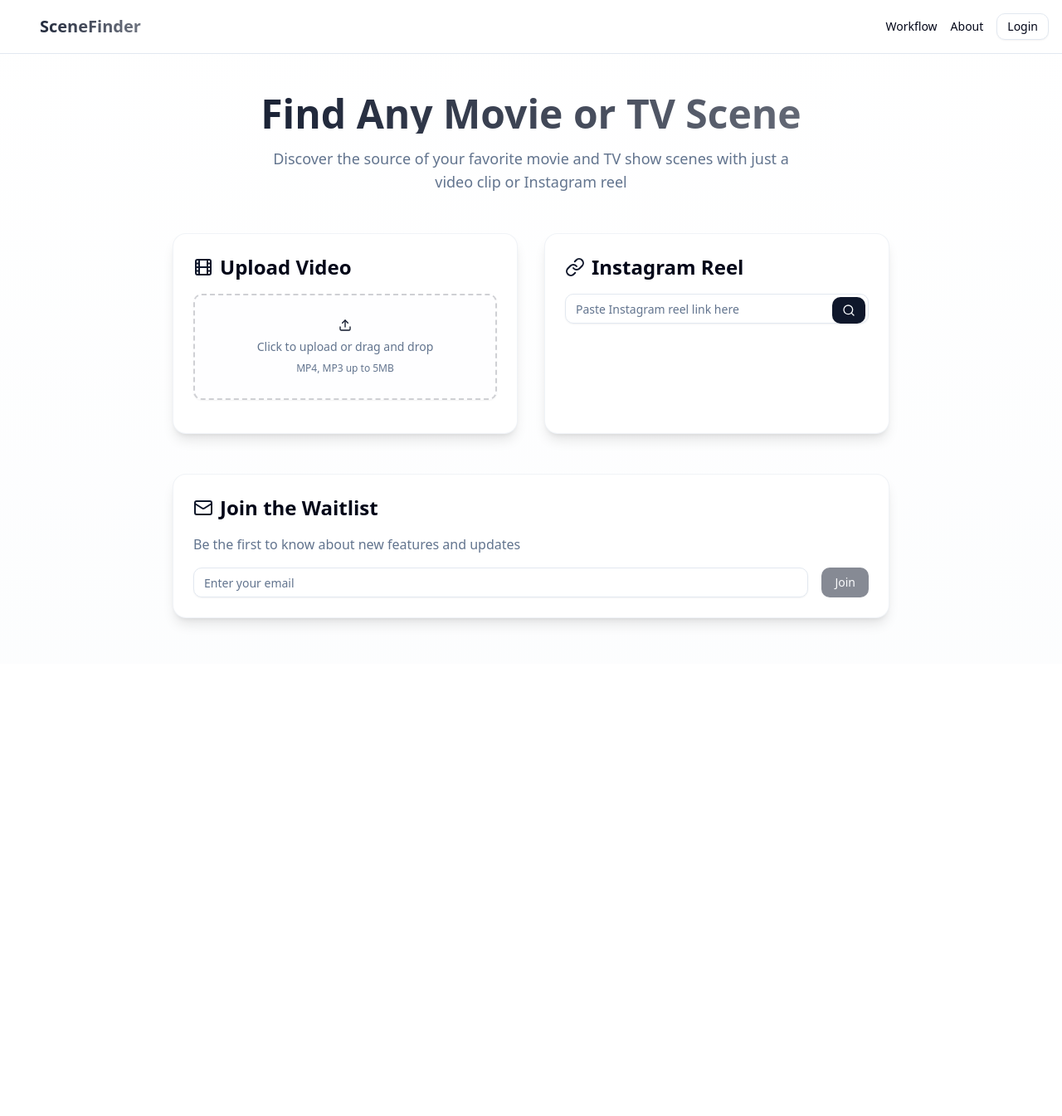
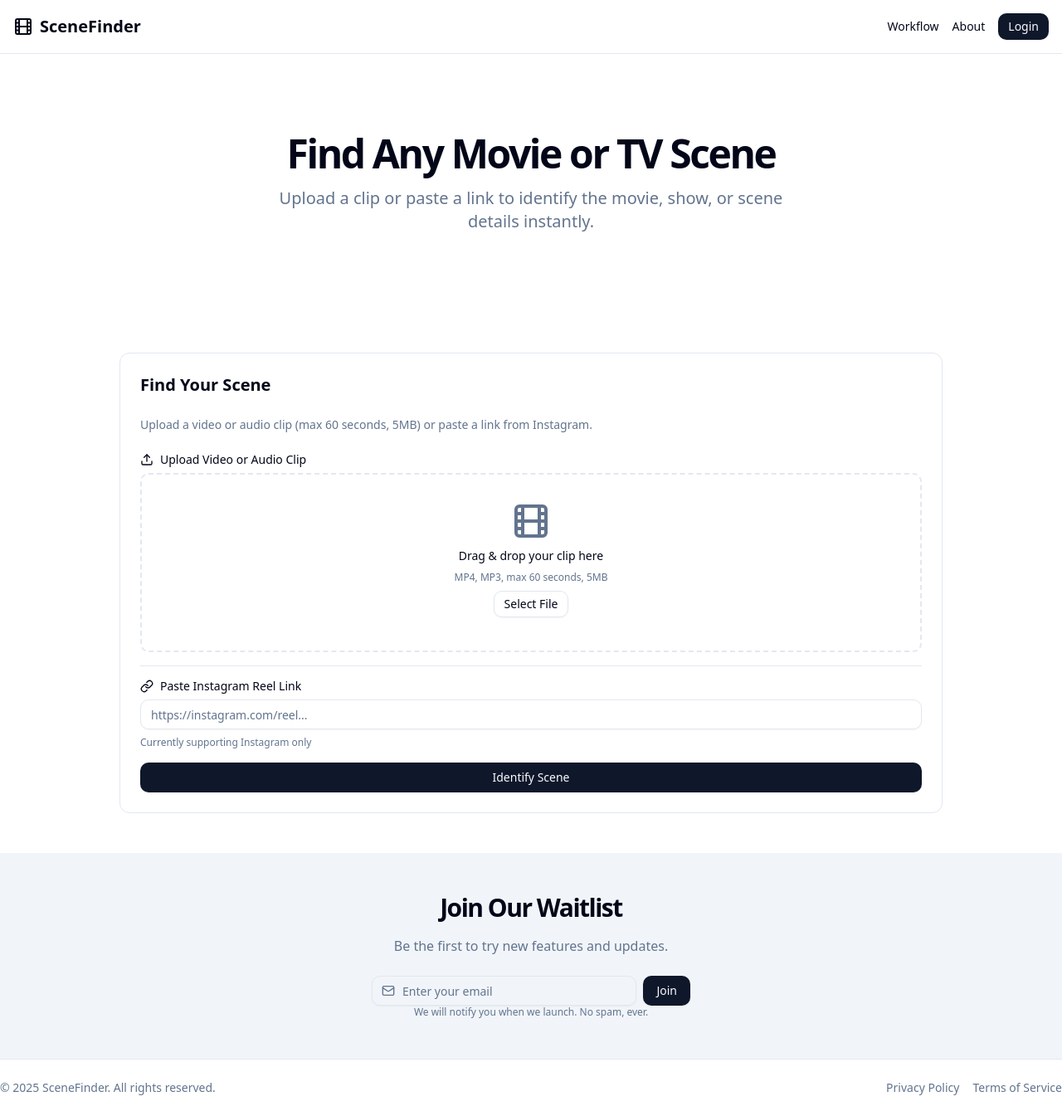
Before and after one commit to notyourcfo/scenefinder-front-end, a Next.js app: page / in a window 1280 px wide. Shown: the whole page at 83% size. Before the commit the page ends 800 px from the top, so only its background shows below. Built offline with nearby package versions, Linux system fonts and the light colour scheme.

Commit message:
Update page.js
Rollback

```diff
--- a/app/page.js
+++ b/app/page.js
@@ -4,7 +4,7 @@ import { Button } from "@/components/ui/button"
 import { Input } from "@/components/ui/input"
 import { Label } from "@/components/ui/label"
 import { Separator } from "@/components/ui/separator"
-import { Upload, LinkIcon, Film, RefreshCw, AlertCircle, Mail, CheckCircle, Search } from "lucide-react"
+import { Upload, LinkIcon, Film, RefreshCw, AlertCircle, Mail, CheckCircle } from "lucide-react"
 import Link from "next/link"
 import Image from "next/image"
 import { useRef, useState } from "react"
@@ -133,13 +133,6 @@ export default function Home() {
   const handleLinkSubmit = async () => {
     if (!videoLink.trim()) {
       setError("Error: Please enter a valid Instagram reel link")
-      return
-    }
-
-    // Validate Instagram link
-    const instagramRegex = /^https?:\/\/(www\.)?instagram\.com\/(p|reel)\/[a-zA-Z0-9_-]+\/?.*$/;
-    if (!instagramRegex.test(videoLink)) {
-      setError("Error: Only Instagram reel links are supported")
       return
     }
 
@@ -294,200 +287,207 @@ export default function Home() {
   }
 
   return (
-    <div className="min-h-screen bg-gradient-to-b from-background to-secondary/20">
-      {/* Navigation Header */}
+    <div className="flex min-h-screen flex-col">
       <header className="sticky top-0 z-50 w-full border-b bg-background/95 backdrop-blur supports-[backdrop-filter]:bg-background/60">
         <div className="container mx-auto flex h-16 items-center justify-between px-4">
-          <Link href="/" className="flex items-center gap-2 text-xl font-bold gradient-text">
+          <Link href="/" className="flex items-center gap-2 text-xl font-bold">
             <Film className="h-6 w-6" />
             SceneFinder
           </Link>
           <nav className="flex items-center gap-4">
-            <Link
-              href="/how-it-works"
-              className="text-sm font-medium hover:text-primary transition-colors"
-            >
+            <Link href="/how-it-works" className="text-sm font-medium hover:text-primary">
               Workflow
             </Link>
-            <Link
-              href="/about"
-              className="text-sm font-medium hover:text-primary transition-colors"
-            >
+            <Link href="/about" className="text-sm font-medium hover:text-primary">
               About
             </Link>
-            <Button size="sm" variant="outline" asChild>
+            <Button size="sm">
               <Link href="/login">Login</Link>
             </Button>
           </nav>
         </div>
       </header>
-
-      <main className="container mx-auto px-4 py-12 max-w-4xl">
-        {/* Hero Section */}
-        <div className="text-center mb-12 space-y-4">
-          <h1 className="text-4xl md:text-5xl font-bold gradient-text">
+      <main className="flex-1">
+        <section className="w-full py-12 md:py-24">
+          <div className="container mx-auto px-4 text-center">
+            <h1 className="text-3xl font-bold tracking-tighter sm:text-4xl md:text-5xl">
               Find Any Movie or TV Scene
             </h1>
-          <p className="text-lg text-muted-foreground max-w-2xl mx-auto">
-            Discover the source of your favorite movie and TV show scenes with just a video clip or Instagram reel
+            <p className="mx-auto mt-4 max-w-2xl text-muted-foreground md:text-xl">
+              Upload a clip or paste a link to identify the movie, show, or scene details instantly.
             </p>
           </div>
-
-        {/* Main Content */}
-        <div className="grid gap-8 md:grid-cols-2">
-          {/* Upload Section */}
-          <div className="bg-card rounded-xl p-6 shadow-lg border border-border/50 hover:border-primary/50 transition-all duration-300">
-            <h2 className="text-2xl font-semibold mb-4 flex items-center gap-2">
-              <Film className="w-6 h-6 text-primary" />
-              Upload Video
-            </h2>
-            <div className="space-y-4">
+        </section>
+        <section className="container mx-auto max-w-5xl px-4 py-12">
+          <div className="grid gap-6 rounded-lg border p-6">
+            <h2 className="text-xl font-semibold">Find Your Scene</h2>
+            <p className="text-sm text-muted-foreground">
+              Upload a video or audio clip (max 60 seconds, 5MB) or paste a link from Instagram.
+            </p>
+            <div className="grid gap-4">
+              <div className="grid gap-2">
+                <Label htmlFor="video-upload" className="flex items-center gap-2">
+                  <Upload className="h-4 w-4" />
+                  Upload Video or Audio Clip
+                </Label>
+                <div className="flex items-center justify-center rounded-md border-2 border-dashed p-8 hover:bg-muted/50">
+                  <div className="text-center space-y-2">
+                    <Film className="mx-auto h-12 w-12 text-muted-foreground" />
+                    <p className="text-sm font-medium">Drag & drop your clip here</p>
+                    <p className="text-xs text-muted-foreground">MP4, MP3, max 60 seconds, 5MB</p>
                     <Button
+                      size="sm"
+                      variant="outline"
                       onClick={handleButtonClick}
-                className="w-full h-32 border-2 border-dashed border-primary/20 hover:border-primary/40 transition-all duration-300 bg-secondary/10 hover:bg-secondary/20"
+                      disabled={isProcessing}
                     >
-                <div className="flex flex-col items-center gap-2">
-                  <Upload className="w-8 h-8 text-primary" />
-                  <span className="text-sm text-muted-foreground">Click to upload or drag and drop</span>
-                  <span className="text-xs text-muted-foreground">MP4, MP3 up to 5MB</span>
-                </div>
+                      Select File
                     </Button>
                     <input
+                      id="video-upload"
                       type="file"
+                      accept="video/*,audio/*"
                       ref={fileInputRef}
                       onChange={handleFileUpload}
-                accept="video/*,audio/*"
                       className="hidden"
                     />
                   </div>
                 </div>
-
-          {/* Link Section */}
-          <div className="bg-card rounded-xl p-6 shadow-lg border border-border/50 hover:border-primary/50 transition-all duration-300">
-            <h2 className="text-2xl font-semibold mb-4 flex items-center gap-2">
-              <LinkIcon className="w-6 h-6 text-primary" />
-              Instagram Reel
-            </h2>
-            <div className="space-y-4">
-              <div className="relative">
+              </div>
+              <Separator />
+              <div className="grid gap-2">
+                <Label htmlFor="video-link" className="flex items-center gap-2">
+                  <LinkIcon className="h-4 w-4" />
+                  Paste Instagram Reel Link
+                </Label>
                 <Input
-                  type="text"
-                  placeholder="Paste Instagram reel link here"
+                  id="video-link"
+                  placeholder="https://instagram.com/reel..."
                   value={videoLink}
                   onChange={(e) => setVideoLink(e.target.value)}
-                  className="pr-12"
+                  disabled={isProcessing}
                 />
-                <Button
-                  onClick={handleLinkSubmit}
-                  className="absolute right-1 top-1 h-8"
-                  disabled={isProcessing}
-                >
-                  <Search className="w-4 h-4" />
+                <p className="text-xs text-muted-foreground">Currently supporting Instagram only</p>
+              </div>
+              <Button onClick={handleLinkSubmit} disabled={isProcessing}>
+                {isProcessing ? (
+                  <>
+                    <RefreshCw className="mr-2 h-4 w-4 animate-spin" />
+                    Processing...
+                  </>
+                ) : (
+                  "Identify Scene"
+                )}
               </Button>
+              {error && (
+                <div className="rounded-md bg-red-50 p-4 text-red-600">
+                  <p className="mb-2 font-medium">Error:</p>
+                  <p className="text-sm">{error}</p>
+                  <Button size="sm" variant="outline" onClick={handleReset} className="mt-3">
+                    Try Again
+                  </Button>
+                </div>
+              )}
+            </div>
+          </div>
+          {sceneDetails && (
+            <div className="mt-8 rounded-lg border p-6">
+              <h2 className="mb-4 text-xl font-semibold">Results</h2>
+              <div className="grid gap-6 md:grid-cols-2">
+                <div className="aspect-video rounded-md bg-muted flex items-center justify-center overflow-hidden">
+                  <Image
+                    src="/images/preview.jpg"
+                    alt="Movie scene preview"
+                    width={640}
+                    height={360}
+                    className="w-full h-full object-cover rounded-md"
+                    priority
+                  />
+                </div>
+                <div className="space-y-4">
+                  <div>
+                    <h3 className="text-lg font-medium">Scene Details</h3>
+                    <div className="grid grid-cols-[100px_1fr] gap-1 text-sm">
+                      <span className="font-medium">Movie/Show:</span>
+                      <span>{sceneDetails.movie_or_show || "-"}</span>
+                      <span className="font-medium">Season/Episode:</span>
+                      <span>{sceneDetails.season_and_episode || "-"}</span>
+                      <span className="font-medium">Timestamp:</span>
+                      <span>{sceneDetails.timestamp || "-"}</span>
+                      <span className="font-medium">Characters:</span>
+                      <span>{sceneDetails.characters || "-"}</span>
+                    </div>
+                  </div>
+                  <div>
+                    <h3 className="text-lg font-medium">Scene Context</h3>
+                    <p className="text-sm text-muted-foreground">
+                      {sceneDetails.scene_context || "No context available"}
+                    </p>
                   </div>
                 </div>
               </div>
             </div>
-
-        {/* Results Section */}
-        {isProcessing && (
-          <div className="mt-8 text-center">
-            <div className="inline-block animate-spin">
-              <RefreshCw className="w-8 h-8 text-primary" />
-            </div>
-            <p className="mt-2 text-muted-foreground">Processing your request...</p>
-          </div>
           )}
-
-        {error && (
-          <div className="mt-8 p-4 bg-destructive/10 border border-destructive/20 rounded-lg">
-            <div className="flex items-center gap-2 text-destructive">
-              <AlertCircle className="w-5 h-5" />
-              <p>{error}</p>
-            </div>
-          </div>
-        )}
-
-        {sceneDetails && (
-          <div className="mt-8 bg-card rounded-xl p-6 shadow-lg border border-border/50 animate-in fade-in slide-in-from-bottom-4">
-            <h2 className="text-2xl font-semibold mb-4">Scene Details</h2>
-            <div className="grid gap-4">
-              <div className="grid gap-2">
-                <Label className="text-muted-foreground">Movie/Show</Label>
-                <p className="text-lg font-medium">{sceneDetails.movie_or_show}</p>
-              </div>
-              <div className="grid gap-2">
-                <Label className="text-muted-foreground">Season & Episode</Label>
-                <p className="text-lg font-medium">{sceneDetails.season_and_episode}</p>
-              </div>
-              <div className="grid gap-2">
-                <Label className="text-muted-foreground">Timestamp</Label>
-                <p className="text-lg font-medium">{sceneDetails.timestamp}</p>
-              </div>
-              <div className="grid gap-2">
-                <Label className="text-muted-foreground">Characters</Label>
-                <p className="text-lg font-medium">{sceneDetails.characters}</p>
-              </div>
-              <div className="grid gap-2">
-                <Label className="text-muted-foreground">Scene Context</Label>
-                <p className="text-lg font-medium">{sceneDetails.scene_context}</p>
-              </div>
-            </div>
-            <Button
-              onClick={handleReset}
-              className="mt-6 w-full"
-              variant="outline"
-            >
-              <RefreshCw className="w-4 h-4 mr-2" />
-              Start New Search
-            </Button>
-          </div>
-        )}
-
-        {/* Waitlist Section */}
-        <div className="mt-12 bg-card rounded-xl p-6 shadow-lg border border-border/50">
-          <h2 className="text-2xl font-semibold mb-4 flex items-center gap-2">
-            <Mail className="w-6 h-6 text-primary" />
-            Join the Waitlist
-          </h2>
-          <p className="text-muted-foreground mb-4">
-            Be the first to know about new features and updates
+        </section>
+        <section className="w-full py-12 bg-muted">
+          <div className="container mx-auto px-4 text-center">
+            <h2 className="text-2xl font-bold tracking-tighter md:text-3xl">Join Our Waitlist</h2>
+            <p className="mx-auto mt-4 max-w-2xl text-muted-foreground">
+              Be the first to try new features and updates.
             </p>
-          <div className="flex gap-4">
+            <form onSubmit={handleWaitlistSubmit} className="mx-auto mt-6 max-w-sm flex gap-2">
+              <div className="relative flex-1">
+                <Mail className="absolute left-3 top-1/2 h-4 w-4 -translate-y-1/2 text-muted-foreground" />
                 <Input
+                  className="pl-9"
+                  placeholder="Enter your email"
                   type="email"
-              placeholder="Enter your email"
                   value={email}
                   onChange={(e) => setEmail(e.target.value)}
-              className="flex-1"
+                  disabled={isSubmitting}
                 />
-            <Button
-              onClick={handleWaitlistSubmit}
-              disabled={isSubmitting || !isValidEmail(email)}
+              </div>
+              <Button type="submit" disabled={isSubmitting}>
+                {isSubmitting ? "Submitting..." : "Join"}
+              </Button>
+            </form>
+            {waitlistStatus.message && (
+              <div
+                className={`mt-4 flex items-center justify-center gap-2 text-sm ${
+                  waitlistStatus.type === "error" ? "text-red-600" : "text-green-600"
+                }`}
               >
-              {isSubmitting ? (
-                <RefreshCw className="w-4 h-4 animate-spin" />
+                {waitlistStatus.type === "error" ? (
+                  <AlertCircle className="h-4 w-4" />
                 ) : (
-                "Join"
-              )}
-            </Button>
-          </div>
-          {waitlistStatus.message && (
-            <div className={`mt-4 p-3 rounded-lg flex items-center gap-2 ${
-              waitlistStatus.type === "success"
-                ? "bg-green-500/10 text-green-500"
-                : "bg-destructive/10 text-destructive"
-            }`}>
-              {waitlistStatus.type === "success" ? (
-                <CheckCircle className="w-5 h-5" />
-              ) : (
-                <AlertCircle className="w-5 h-5" />
+                  <CheckCircle className="h-4 w-4" />
                 )}
                 <p>{waitlistStatus.message}</p>
               </div>
             )}
           </div>
+          <div className="container mx-auto px-4 text-center">
+            <p className="text-xs text-muted-foreground">
+              We will notify you when we launch. No spam, ever.
+            </p>
+          </div>
+        </section>
       </main>
+      <footer className="w-full border-t py-6">
+        <div className="container mx-auto flex flex-col items-center gap-4 md:flex-row md:justify-between">
+          <p className="text-sm text-muted-foreground">
+            © {new Date().getFullYear()} SceneFinder. All rights reserved.
+          </p>
+          <div className="flex gap-4">
+            <Link href="#" className="text-sm text-muted-foreground hover:underline">
+              Privacy Policy
+            </Link>
+            <Link href="#" className="text-sm text-muted-foreground hover:underline">
+              Terms of Service
+            </Link>
+          </div>
+        </div>
+      </footer>
     </div>
   )
 }
```
Lines whose indentation alone changed are shown as unchanged.
